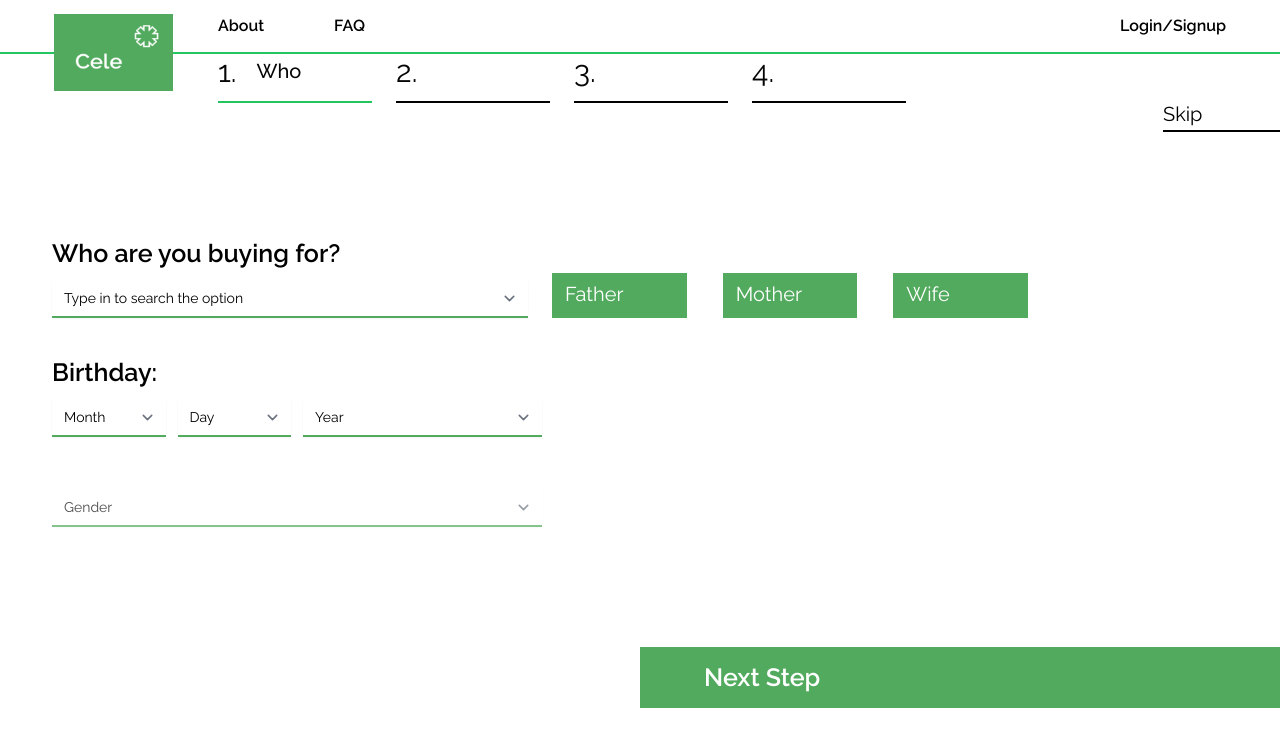
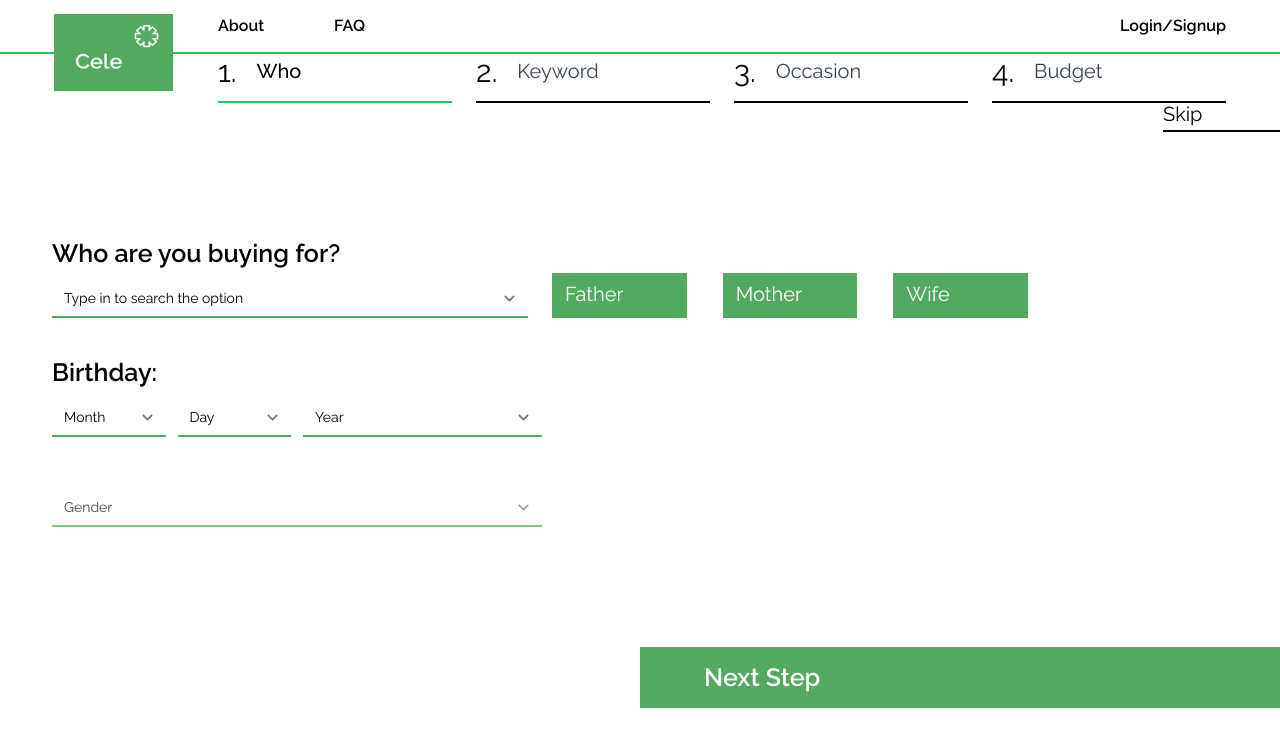
Before and after one commit to Westernwells/Cele_MERN_Dev, a React (Create React App) app: page / in a window 1280 px wide. Shown: the top 746 px of the page. Built offline with nearby package versions, Linux system fonts and the light colour scheme.

Commit message:
form menu adjustment

```diff
--- a/src/components/layout/FormNav.tsx
+++ b/src/components/layout/FormNav.tsx
@@ -35,11 +35,22 @@ export default function FormNav() {
     },
     { name: location.pathname === "/price" ? "Budget" : "", step: "/price" },
   ];
-
+  const MenusV2 = [
+    { name: state?.formState.who ? state?.formState.who : "Who", step: "/" },
+    {
+      name: "Keyword",
+      step: "/keyword",
+    },
+    {
+      name: state?.formState.occasion ? state?.formState.occasion : "Occasion",
+      step: "/occasion",
+    },
+    { name: "Budget", step: "/price" },
+  ];
   return (
     <div className=" w-full px-4 md:px-[54px] my-4 mx-auto mt-12 mb-6 md:mb-0 md:mt-0">
       <div className="grid grid-cols-2 ml-[20px] md:ml-[164px] md:flex justify-start gap-6 relative">
-        {Menus.map((item, index) => (
+        {MenusV2.map((item, index) => (
           <NavItem
             text={item.name}
             to={item.step}
@@ -74,15 +85,15 @@ const NavItem = ({
     <div
       className={classNames(
         match ? "border-b-green-500" : "border-b-black",
-        "w-[154px] border-b-2 pb-3 flex gap-5 relative items-center text-[#050505]"
+        "w-[154px] md:w-[250px] border-b-2 pb-3 flex gap-5 relative items-center text-[#050505]"
       )}
     >
       <p className="z-10 font-normal text-[30px] leading-[35px]">{sNo + 1}.</p>
       <div
-        onClick={() => navigate(to, { replace: true })}
+        // onClick={() => navigate(to, { replace: true })}
         className={classNames(
-          match ? "font-medium" : "font-normal",
-          "z-10 text-[20px] leading-[23px] no-underline cursor-pointer"
+          match ? "font-medium text-black" : "font-normal text-gray-700",
+          "z-10 text-[20px] leading-[23px] no-underline"
         )}
       >
         {text}
```
